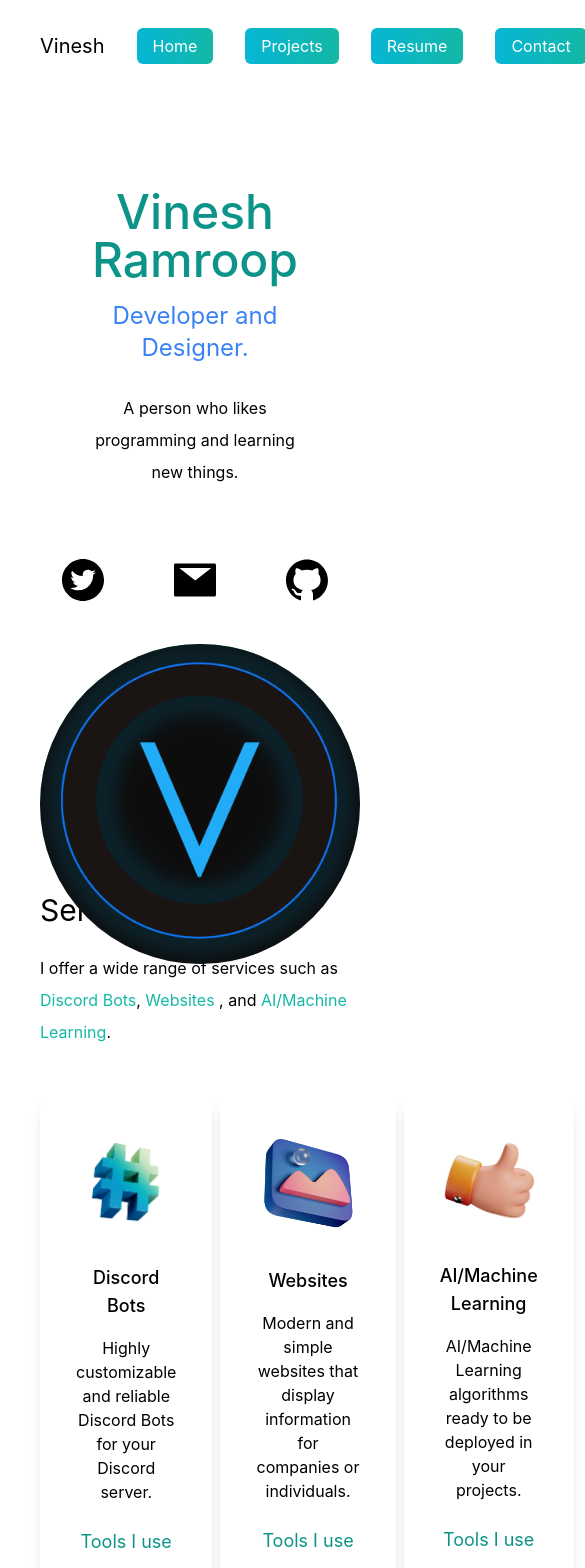
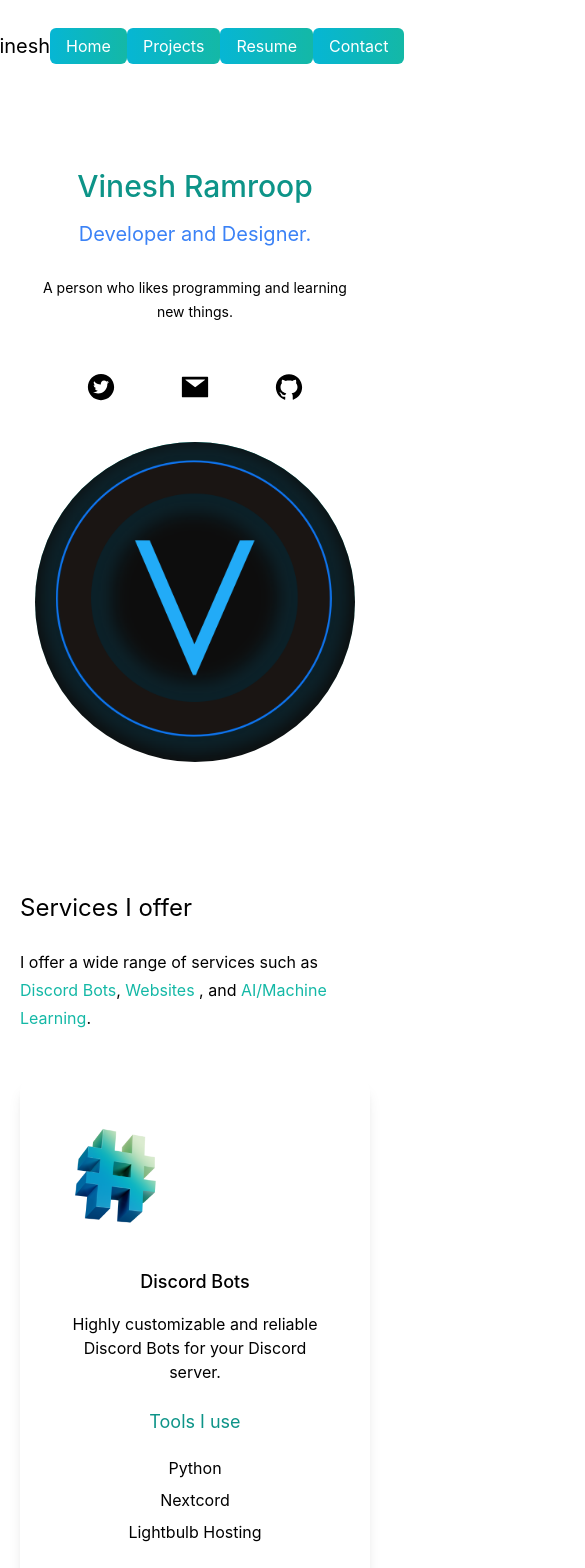
Before and after one commit to vintheruler1/vintheruler1.github.io, a Next.js app: page / in a window 390 px wide. Shown: the top 1568 px of the page, 585 px wide, since content can reach past the window. Built offline with nearby package versions, Linux system fonts and the light colour scheme.

Commit message:
Update padding and view

```diff
--- a/src/pages/index.jsx
+++ b/src/pages/index.jsx
@@ -1,88 +1,114 @@
 import Head from "next/head";
-import {AiFillTwitterCircle, AiFillMail, AiFillGithub} from "react-icons/ai";
+import { AiFillTwitterCircle, AiFillMail, AiFillGithub } from "react-icons/ai";
 import Image from "next/image";
 import deved from "public/pfp.png";
 import design from "public/design.png";
 import code from "public/code.png";
 import consulting from "public/consulting.png";
-import {useState} from "react";
-
+import { useState } from "react";
 
 export default function Home() {
-  const [darkMode, setdarkMode] = useState(false);
+  const [darkMode, setDarkMode] = useState(false);
+
   return (
-    <div className={darkMode ? "dark": ""}>
+    <div className={darkMode ? "dark" : ""}>
       <Head>
-        <title className="dark:bg-white">Vinesh Ramroop Portfolio</title>
+        <title>Vinesh Ramroop Portfolio</title>
         <meta name="description" content="Vinesh Ramroop's portfolio." />
         <link rel="icon" href="/pfp.png" />
       </Head>
 
-      <main className="bg-white px-10 md:px-20 lg:40px dark:bg-black">
+      <main className="bg-white px-5 md:px-20 lg:px-40 dark:bg-black">
         <section className="h-screen">
-          <nav className="py-8 mb-12 flex justify-between">
+          <nav className="py-8 mb-12 flex justify-center md:justify-between">
             <h1 className="text-xl dark:text-white">Vinesh</h1>
             <ul className="flex items-center">
               <li>
-                <a className="bg-gradient-to-r from-cyan-500 to-teal-500 text-white px-4 py-2 rounded-md ml-8"
-                href="./#">Home</a>
+                <a
+                  className="bg-gradient-to-r from-cyan-500 to-teal-500 text-white px-4 py-2 rounded-md"
+                  href="./#"
+                >
+                  Home
+                </a>
               </li>
               <li>
-                <a className="bg-gradient-to-r from-cyan-500 to-teal-500 text-white px-4 py-2 rounded-md ml-8"
-                href="./projects">Projects</a>
+                <a
+                  className="bg-gradient-to-r from-cyan-500 to-teal-500 text-white px-4 py-2 rounded-md"
+                  href="./projects"
+                >
+                  Projects
+                </a>
               </li>
               <li>
-                <a className="bg-gradient-to-r from-cyan-500 to-teal-500 text-white px-4 py-2 rounded-md ml-8"
-                href="./resume">Resume</a>
+                <a
+                  className="bg-gradient-to-r from-cyan-500 to-teal-500 text-white px-4 py-2 rounded-md"
+                  href="./resume"
+                >
+                  Resume
+                </a>
               </li>
               <li>
-                <a className="bg-gradient-to-r from-cyan-500 to-teal-500 text-white px-4 py-2 rounded-md ml-8"
-                href="./contact">Contact</a>
+                <a
+                  className="bg-gradient-to-r from-cyan-500 to-teal-500 text-white px-4 py-2 rounded-md"
+                  href="./contact"
+                >
+                  Contact
+                </a>
               </li>
               <li>
                 {/* <BsLightbulb onClick={() => setdarkMode(!darkMode)} className="cursor-pointer text-2xl ml-8 dark:fill-white"/> */}
               </li>
             </ul>
           </nav>
-          <div className="text-center p-10">
-            <h2 className="text-5xl py-2 text-teal-600 font-medium md:text-6xl">Vinesh Ramroop</h2>
-            <h3 className="text-2xl py-2 md:text-3xl text-blue-500 ">Developer and Designer.</h3>
-            <p className="text-md py-5 leading-8 text-black md:text-xl max-w-lg mx-auto dark:text-white">
+          <div className="text-center p-5 md:p-10">
+            <h2 className="text-3xl md:text-6xl py-2 text-teal-600 font-medium">
+              Vinesh Ramroop
+            </h2>
+            <h3 className="text-xl md:text-3xl py-2 text-blue-500">
+              Developer and Designer.
+            </h3>
+            <p className="text-sm md:text-lg py-5 leading-6 text-black dark:text-white">
               A person who likes programming and learning new things.
             </p>
           </div>
-          <div className="text-5xl flex justify-center gap-16 mt-2 mb-5 text-black">
+          <div className="text-3xl flex justify-center gap-16 mt-2 mb-5 text-black">
             <a href="https://twitter.com/Vintheruler1R" target="_blank">
-              <AiFillTwitterCircle className="dark:fill-white"/>
+              <AiFillTwitterCircle className="dark:fill-white" />
             </a>
 
             <a href="mailto:vramroop6@gmail.com" target="_blank">
-              <AiFillMail className="dark:fill-white"/>
+              <AiFillMail className="dark:fill-white" />
             </a>
 
             <a href="https://github.com/vintheruler1" target="_blank">
-              <AiFillGithub className="dark:fill-white"/>
+              <AiFillGithub className="dark:fill-white" />
             </a>
           </div>
           <div className="relative mx-auto my-auto mt-10 bg-gradient-to-b from-teal-500 rounded-full w-80 h-80 overflow-hidden">
-            <Image src={deved} layout="fill" objectFit="cover"/>
+            <Image src={deved} layout="fill" objectFit="cover" />
           </div>
         </section>
 
         <section>
           <div className="mt-8">
-            <h3 className="text-3xl py-4 dark:text-white">Services I offer</h3>
-            <p className="text-md py-2 leading-8 text-black dark:text-white">
-              I offer a wide range of services such as <span className="text-teal-500"> Discord Bots</span>,<span className="text-teal-500"> Websites </span>, and <span className="text-teal-500">AI/Machine Learning</span>.
+            <h3 className="text-2xl md:text-3xl py-4 dark:text-white">
+              Services I offer
+            </h3>
+            <p className="text-md md:text-lg py-2 leading-7 text-black dark:text-white">
+              I offer a wide range of services such as{" "}
+              <span className="text-teal-500"> Discord Bots</span>,{" "}
+              <span className="text-teal-500"> Websites </span>, and{" "}
+              <span className="text-teal-500">AI/Machine Learning</span>.
             </p>
           </div>
 
-          <div className="lg: flex gap-2">
-          <div className="text-center shadow-lg p-9 rounded-xl my-10 dark:bg-gradient-to-r from-blue-400 to-blue-600">
-              <Image src={code} width={120} height={120}/>
-              <h3 className = "text-lg font-medium pt-8 pb-2">Discord Bots</h3>
-              <p className = "py-2 flex-wrap text-center">
-                Highly customizable and reliable Discord Bots for your Discord server.
+          <div className="lg:flex gap-2 justify-center">
+            <div className="text-center shadow-lg p-9 rounded-xl my-10 dark:bg-gradient-to-r from-blue-400 to-blue-600">
+              <Image src={code} width={120} height={120} />
+              <h3 className="text-lg font-medium pt-8 pb-2">Discord Bots</h3>
+              <p className="py-2 flex-wrap text-center">
+                Highly customizable and reliable Discord Bots for your Discord
+                server.
               </p>
               <h4 className="text-lg py-4 text-teal-600">Tools I use</h4>
               <p className="text-black py-1">Python</p>
@@ -91,10 +117,11 @@ export default function Home() {
             </div>
 
             <div className="text-center shadow-lg p-9 rounded-xl my-10 dark:bg-gradient-to-r from-blue-600 to-purple-400">
-              <Image src={design} width={120} height={120}/>
-              <h3 className = "text-lg font-medium pt-8 pb-2">Websites</h3>
-              <p className = "py-2 flex-wrap text-center">
-                Modern and simple websites that display information for companies or individuals.
+              <Image src={design} width={120} height={120} />
+              <h3 className="text-lg font-medium pt-8 pb-2">Websites</h3>
+              <p className="py-2 flex-wrap text-center">
+                Modern and simple websites that display information for
+                companies or individuals.
               </p>
               <h4 className="text-lg py-4 text-teal-600">Tools I use</h4>
               <p className="text-black py-1">React.js</p>
@@ -103,37 +130,19 @@ export default function Home() {
             </div>
 
             <div className="text-center shadow-lg p-9 rounded-xl my-10 dark:bg-gradient-to-r from-purple-400 to-purple-700">
-              <Image src={consulting} width={120} height={120}/>
-              <h3 className = "text-lg font-medium pt-8 pb-2">AI/Machine Learning</h3>
-              <p className = "py-2 flex-wrap text-center">
-                AI/Machine Learning algorithms ready to be deployed in your projects.
+              <Image src={consulting} width={120} height={120} />
+              <h3 className="text-lg font-medium pt-8 pb-2">AI/Machine Learning</h3>
+              <p className="py-2 flex-wrap text-center">
+                AI/Machine Learning algorithms ready to be deployed in your
+                projects.
               </p>
               <h4 className="text-lg py-4 text-teal-600">Tools I use</h4>
               <p className="text-black py-1">Python</p>
               <p className="text-black py-1">PyTorch</p>
-
-              <p classname="text-sm text-black"></p>
+              <p className="text-sm text-black"></p>
             </div>
           </div>
-
         </section>
-
-        {/* <section>
-        <div>
-          <h3 className="text-3xl py-1">Some of my work</h3>
-        </div>
-        <div className="flex flex-col gap-10 py-10 lg:flex-row lg:flex-wrap">
-          <div className="basis-1/3 flex-1">
-            <Image src={web1} className="rounded-lg object-cover" width={'100%'} height={"100%"} layout="responsive"/>
-          </div>
-          <div className="basis-1/3 flex-1">
-            <Image src={web2} className="rounded-lg object-cover" width={'100%'} height={"100%"} layout="responsive"/>
-          </div>
-          <div className="basis-1/3 flex-1">
-            <Image src={web3} className="rounded-lg object-cover" width={'100%'} height={"100%"} layout="responsive"/>
-          </div>
-        </div>
-        </section> */}
       </main>
     </div>
   );
```
